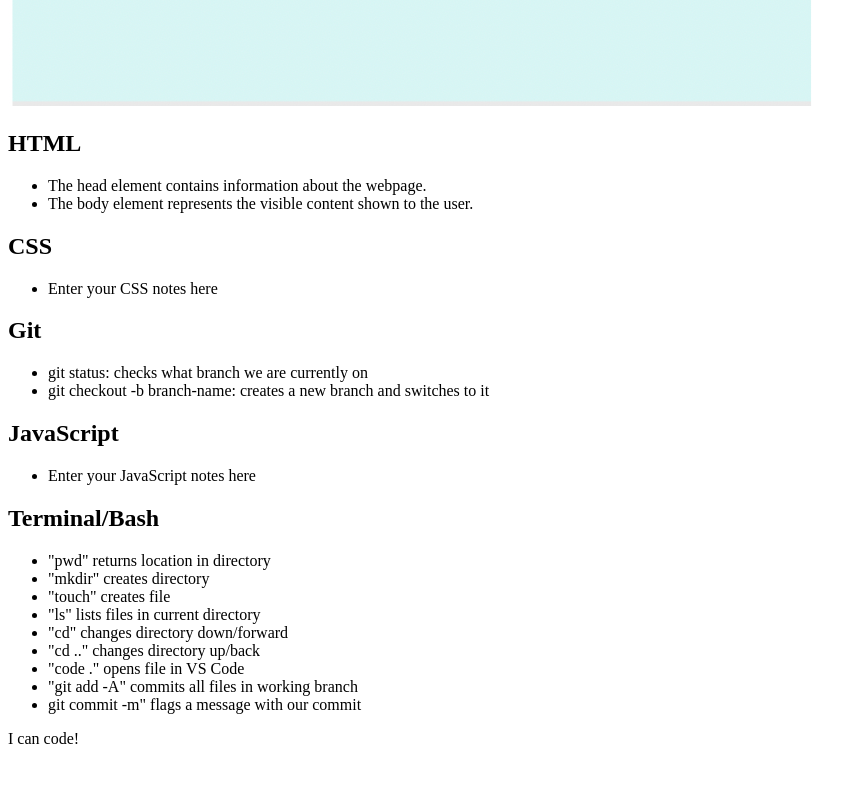
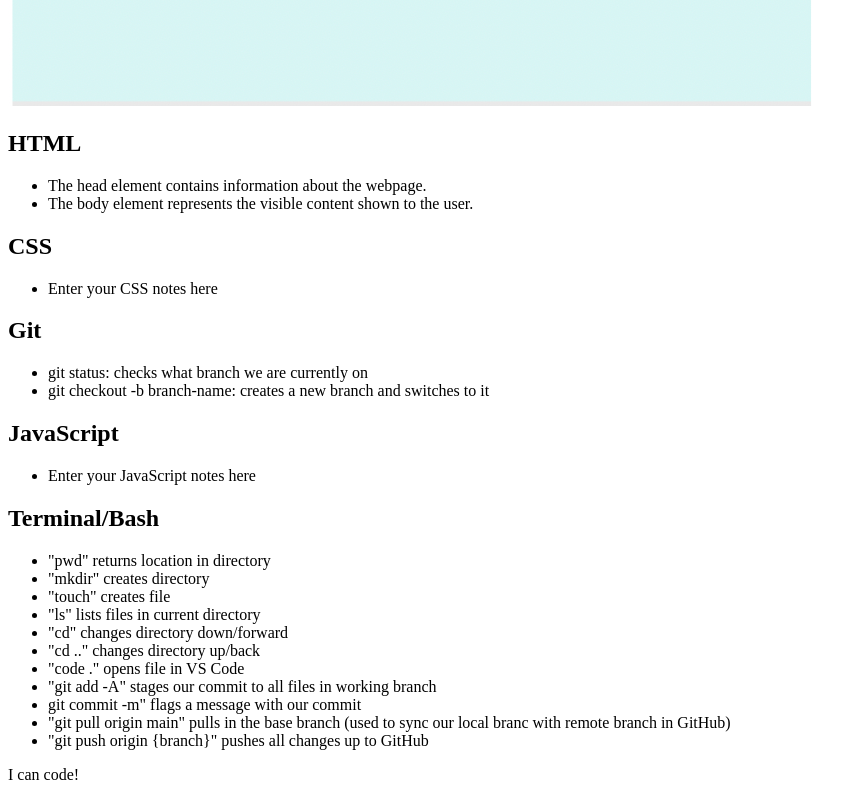
Before and after one commit to ellimckinley/prework-study-guide, a plain HTML site: page index.html in a window 1280 px wide. Shown: the part 750-1550 px from the top of the page, without its empty margins (0-866 px from the left). Before the commit the page ends 1514 px from the top, so only its background shows below. Drawn offline with Linux system fonts and the light colour scheme.

Commit message:
added code to HTML file

```diff
--- a/index.html
+++ b/index.html
@@ -52,8 +52,10 @@
           <li>"cd" changes directory down/forward</li>
           <li>"cd .." changes directory up/back</li>
           <li>"code ." opens file in VS Code</li>
-          <li>"git add -A" commits all files in working branch</li>
+          <li>"git add -A" stages our commit to all files in working branch</li>
           <li>git commit -m" flags a message with our commit </li>
+          <li>"git pull origin main" pulls in the base branch (used to sync our local branc with remote branch in GitHub)</li>
+          <li>"git push origin {branch}" pushes all changes up to GitHub</li>
 
         </ul>
       </section>
```
